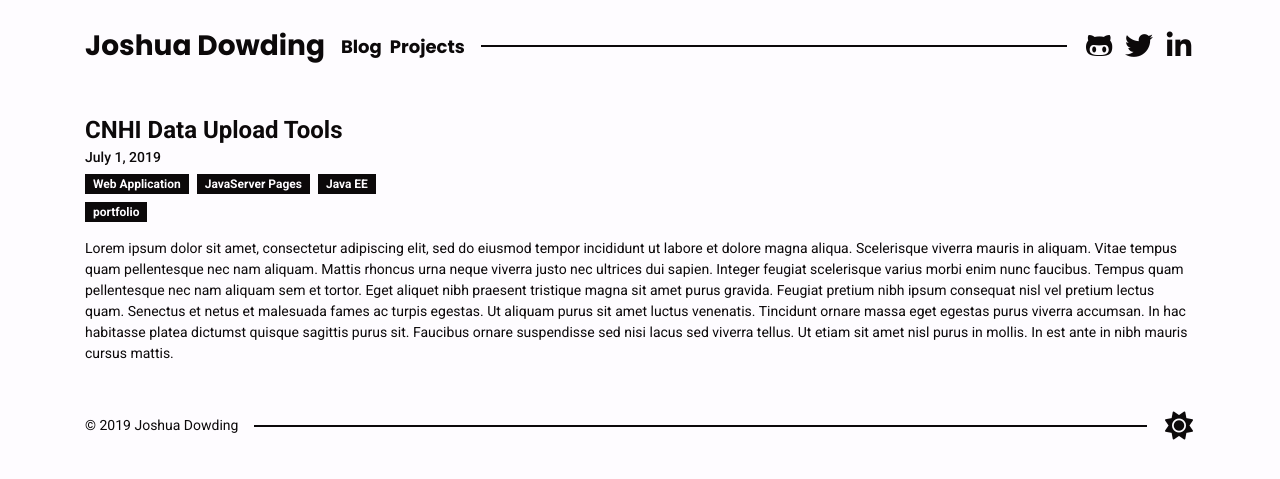
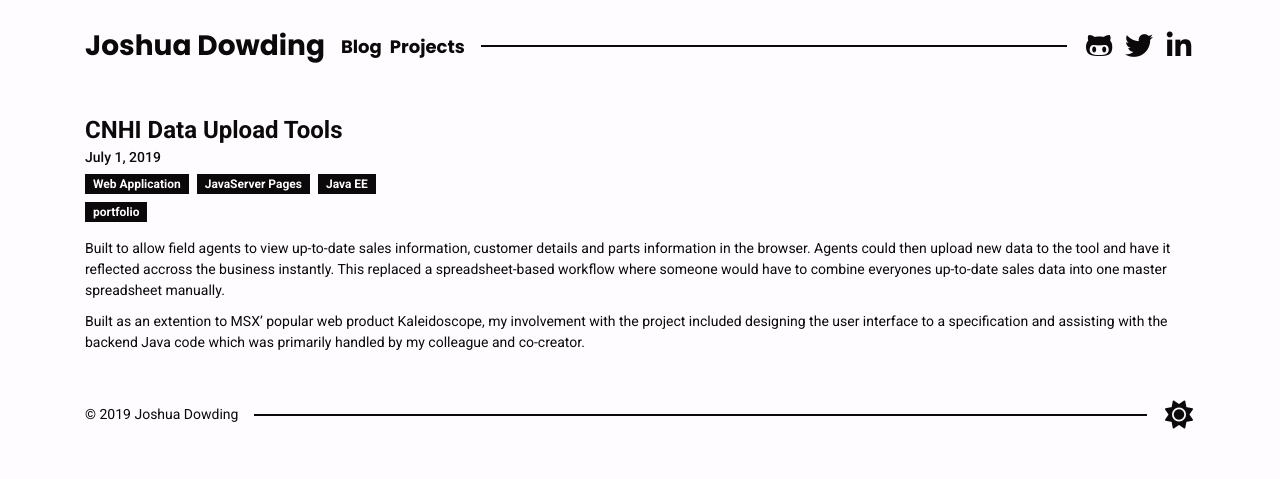
Before and after one commit to joshuadowding/jdowding.me, a Jekyll site: the page built from _posts/2019-07-01-Portfolio.md, in a window 1280 px wide. Shown: the top 479 px of the page. Built offline with Jekyll 4.4.1, drawn with Linux system fonts in a browser that asks for light colours; nearby versions of some CDN libraries.

Commit message:
projects: write a basic summary for cnhi and web-portals projects

```diff
--- a/_posts/2019-07-01-Portfolio.md
+++ b/_posts/2019-07-01-Portfolio.md
@@ -11,4 +11,6 @@
  - Java EE
 ---
 
-Lorem ipsum dolor sit amet, consectetur adipiscing elit, sed do eiusmod tempor incididunt ut labore et dolore magna aliqua. Scelerisque viverra mauris in aliquam. Vitae tempus quam pellentesque nec nam aliquam. Mattis rhoncus urna neque viverra justo nec ultrices dui sapien. Integer feugiat scelerisque varius morbi enim nunc faucibus. Tempus quam pellentesque nec nam aliquam sem et tortor. Eget aliquet nibh praesent tristique magna sit amet purus gravida. Feugiat pretium nibh ipsum consequat nisl vel pretium lectus quam. Senectus et netus et malesuada fames ac turpis egestas. Ut aliquam purus sit amet luctus venenatis. Tincidunt ornare massa eget egestas purus viverra accumsan. In hac habitasse platea dictumst quisque sagittis purus sit. Faucibus ornare suspendisse sed nisi lacus sed viverra tellus. Ut etiam sit amet nisl purus in mollis. In est ante in nibh mauris cursus mattis.
+Built to allow field agents to view up-to-date sales information, customer details and parts information in the browser. Agents could then upload new data to the tool and have it reflected accross the business instantly. This replaced a spreadsheet-based workflow where someone would have to combine everyones up-to-date sales data into one master spreadsheet manually.
+
+Built as an extention to MSX' popular web product Kaleidoscope, my involvement with the project included designing the user interface to a specification and assisting with the backend Java code which was primarily handled by my colleague and co-creator.
```
Also changed, not shown: _posts/2019-06-31-Portfolio.md (+1 -1 lines).
